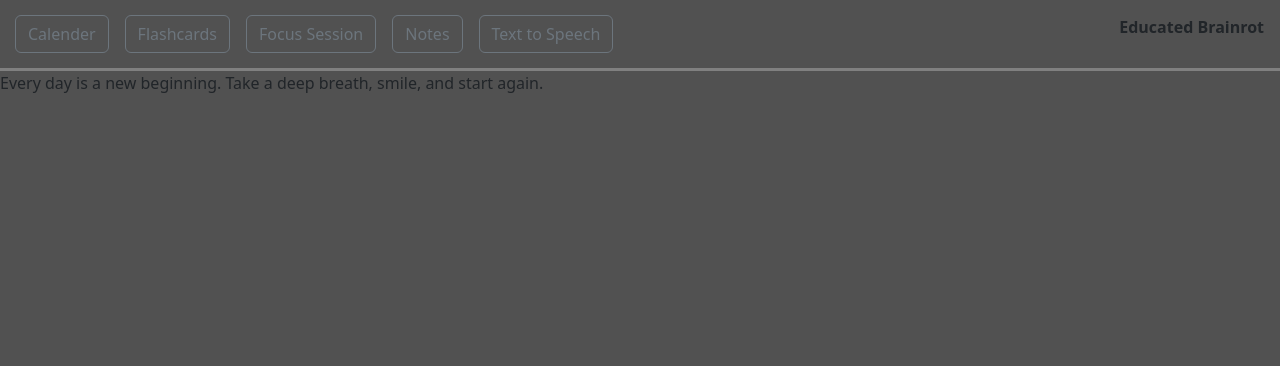
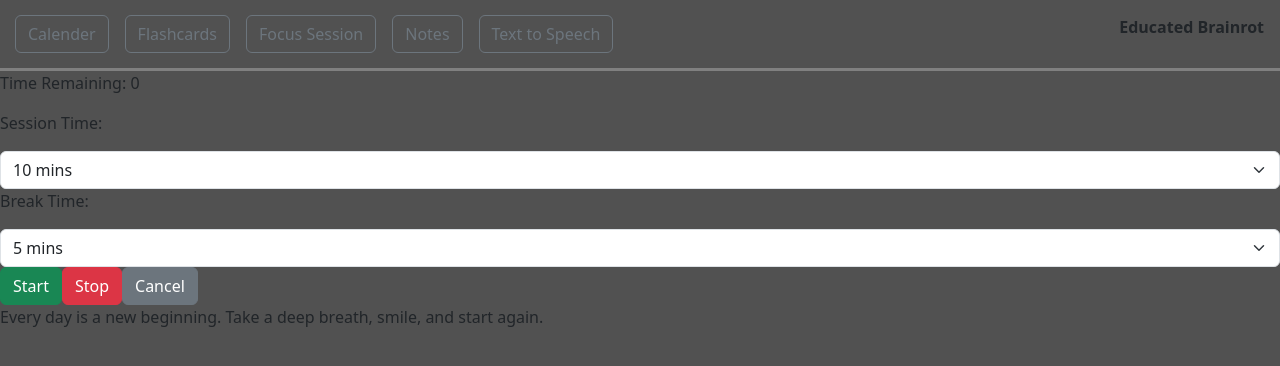
Before and after one commit to PrototypeV/study-app, a React (Vite) app: page /Focus in a window 1280 px wide. Shown: the top 366 px of the page. Built offline with nearby package versions, Linux system fonts and the light colour scheme.

Commit message:
Setting up basic layout for timer

```diff
--- /dev/null
+++ b/src/components/Timer.tsx
@@ -0,0 +1,34 @@
+import Button from 'react-bootstrap/Button';
+import Form from 'react-bootstrap/Form';
+import { useState } from 'react';
+
+function Timer() {
+    const [session, setSession] = useState(0);
+
+    function sessionTime(){
+        setSession(1);
+    }
+
+  return (
+    <>
+        <p>Time Remaining: {session}</p>
+        <p>Session Time:</p>
+        <Form.Select aria-label="Default select example">
+            <option value="1">10 mins</option>
+            <option value="2">20 mins</option>
+            <option value="3">30 mins</option>
+        </Form.Select>
+        <p>Break Time:</p>
+        <Form.Select aria-label="Default select example">
+            <option value="1">5 mins</option>
+            <option value="2">10 mins</option>
+            <option value="3">15 mins</option>
+        </Form.Select>
+        <Button variant="success" onClick={sessionTime}>Start</Button>
+        <Button variant="danger">Stop</Button>
+        <Button variant="secondary">Cancel</Button>
+    </>
+  )
+}
+
+export default Timer;
--- a/src/pages/Focus.tsx
+++ b/src/pages/Focus.tsx
@@ -1,10 +1,12 @@
 import Navbar from '../components/Navbar'
+import Timer from '../components/Timer'
 import Tips from '../components/Tips'
 import '../App.css'
 
 function Focus() {
   return <>
     <div><Navbar/></div>
+    <div><Timer/></div>
     <div><Tips/></div>
   </>
 }
```
